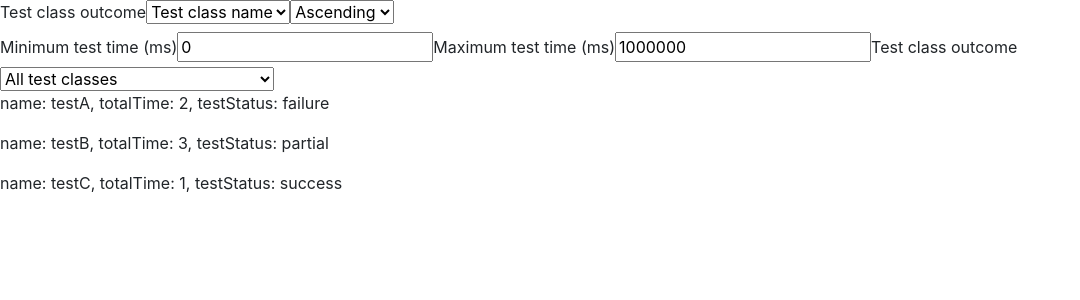
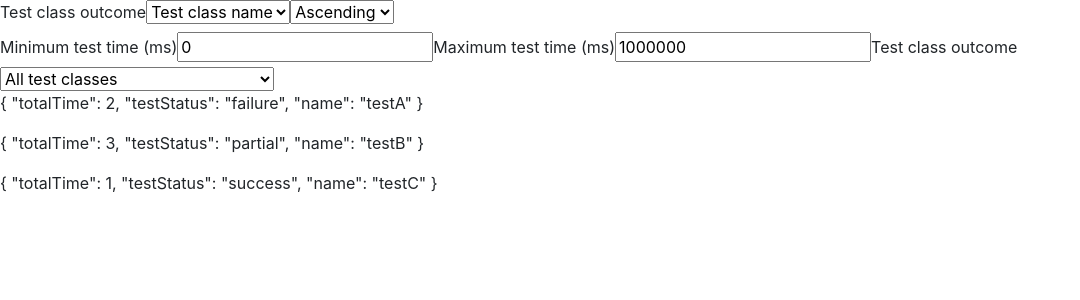
Before and after one commit to t-buss/webpack-demo, a Vue app: page / in a window 1280 px wide. Shown: the top 300 px of the page, without its empty margins (0-1080 px from the left). Built offline with nearby package versions, Linux system fonts and the light colour scheme.

Commit message:
Output all fields of hashmap

```diff
--- a/src/App.vue
+++ b/src/App.vue
@@ -3,7 +3,7 @@
     <TestClassSorter @changed="sortFunction = $event"/>
     <TestClassFilter @changed="filterFunction = $event"/>
     <div v-for="testClass in filteredAndSorted">
-      <p>name: {{ testClass.name }}, totalTime: {{ testClass.totalTime }}, testStatus: {{ testClass.testStatus }}</p>
+      <p>{{ testClass }}</p>
     </div>
   </div>
 </template>
```
